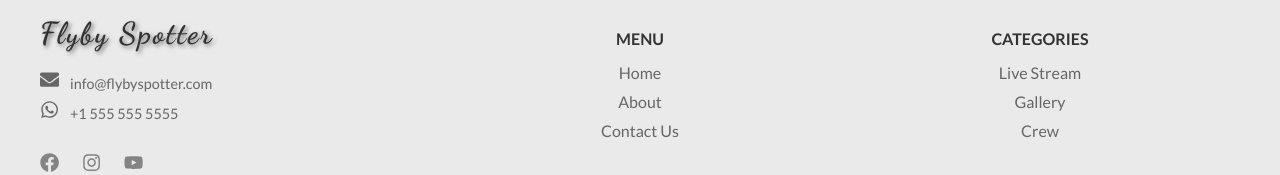
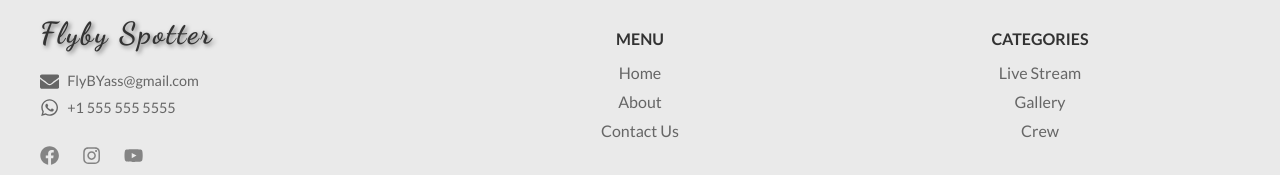
Before and after one commit to ccmelvin/ccmelvin.github.io, a React (Vite) app: page /crew in a window 1280 px wide. Shown: the part 2624-2799 px from the top of the page. Built offline with nearby package versions, Linux system fonts and the light colour scheme; no server answers.

Commit message:
fixed links and css from footer

```diff
--- a/src/components/Footer/Footer.module.css
+++ b/src/components/Footer/Footer.module.css
@@ -37,9 +37,34 @@
 }
 
 .contactInfo p {
+  display: flex;
+  align-items: center;
   margin: 5px 0;
   font-size: 0.9rem;
   color: #666;
+}
+
+.contactInfo p:hover .icon {
+  transform: rotate(10deg);
+  font-size: 1.5rem;
+}
+
+.icon {
+  margin-right: 8px;
+  font-size: 1.2rem;
+  transition: transform 0.3s ease;
+  font-size: 1.2rem;
+}
+
+.email a {
+  color:#666;
+  text-align: center;
+}
+
+.socialLinks li:hover .icon{
+  color: var(--secondary-text-color);
+  transform: rotate(10deg) scale(1.1);
+  font-size: 1.5rem;
 }
 
 .socialLinks {
@@ -50,6 +75,7 @@
 }
 
 .socialLinks li {
+  transition: transform 0.3s ease;
   margin-right: 15px;
 }
 
@@ -85,16 +111,17 @@
 }
 
 .menu ul li a, .categories ul li a {
-  color: #666; /* Match the email text color */
+  color: #666;
   text-decoration: none;
 }
 
 .menu ul li a:hover, .categories ul li a:hover {
-  color: #1a73e8; /* Optional: Add a hover effect */
+  color: #1a73e8;
 }
 
 .icon {
   margin-right: 8px;
+  text-align: center;
   font-size: 1.2rem;
 }
 .copywrite {
--- a/src/components/Footer/Footer.tsx
+++ b/src/components/Footer/Footer.tsx
@@ -16,10 +16,11 @@ const Footer: React.FC = () => {
         <div className={styles.connect}>
           <p className={styles.title}>Flyby Spotter</p>
           <div className={styles.contactInfo}>
-            <p>
-              <FaEnvelope className={styles.icon} /> info@flybyspotter.com
+            <p className={styles.email}>
+              <FaEnvelope className={styles.icon} />
+              <a href="mailto:FlyBYass@gmail.com">FlyBYass@gmail.com</a>
             </p>
-            <p>
+            <p className={styles.phone}>
               <FaWhatsapp className={styles.icon} /> +1 555 555 5555
             </p>
           </div>
--- a/src/pages/ContactForm/ContactForm.tsx
+++ b/src/pages/ContactForm/ContactForm.tsx
@@ -24,12 +24,6 @@ export default function ContactUs() {
       [name]: value,
     }));
   };
-
-  // const handleSubmit = (e: FormEvent<HTMLFormElement>) => {
-  //   e.preventDefault();
-  //   console.log("Form submitted", formData);
-  //   setIsSubmitted(true);
-  // };
 
   const handleSubmit = async (e: FormEvent<HTMLFormElement>) => {
     e.preventDefault();
--- a/src/types/crewContent.ts
+++ b/src/types/crewContent.ts
@@ -5,9 +5,9 @@ import victoria3 from "../assets/images/crew/brazil-family-airplane-selfie.jpg";
 import gustavinho1 from "../assets/images/crew/gustavinho-cavalheiro-son-mirassol.jpeg"
 import gustavinho2 from "../assets/images/crew/brazil-family-photo-airplane-mirassol.jpg";
 import gustavinho3 from "../assets/images/crew/gustavo-son-pilot-student-raleigh.jpg";
-import cassia1 from "../assets/images/crew/cassia-melvin-london-sightseeing-2.jpg";
+import cassia1 from "../assets/images/crew/cassia-melvin-web-design-project.jpg";
 import cassia2 from "../assets/images/crew/cassia-melvin-scotland-trip.jpg";
-import cassia3 from "../assets/images/crew/cassia-melvin-web-design-project.jpg";
+import cassia3 from "../assets/images/crew/cassia-melvin-london-sightseeing-1.jpg";
 import colonMelvin1 from "../assets/images/crew/colon-melvin-san-diego-airplane.jpg";
 import colonMelvin2 from "../assets/images/crew/colon-melvin-sao-paulo-airport.jpg";
 import colonMelvin3 from "../assets/images/crew/colon-melvin-utah-airplane.jpg";
```
